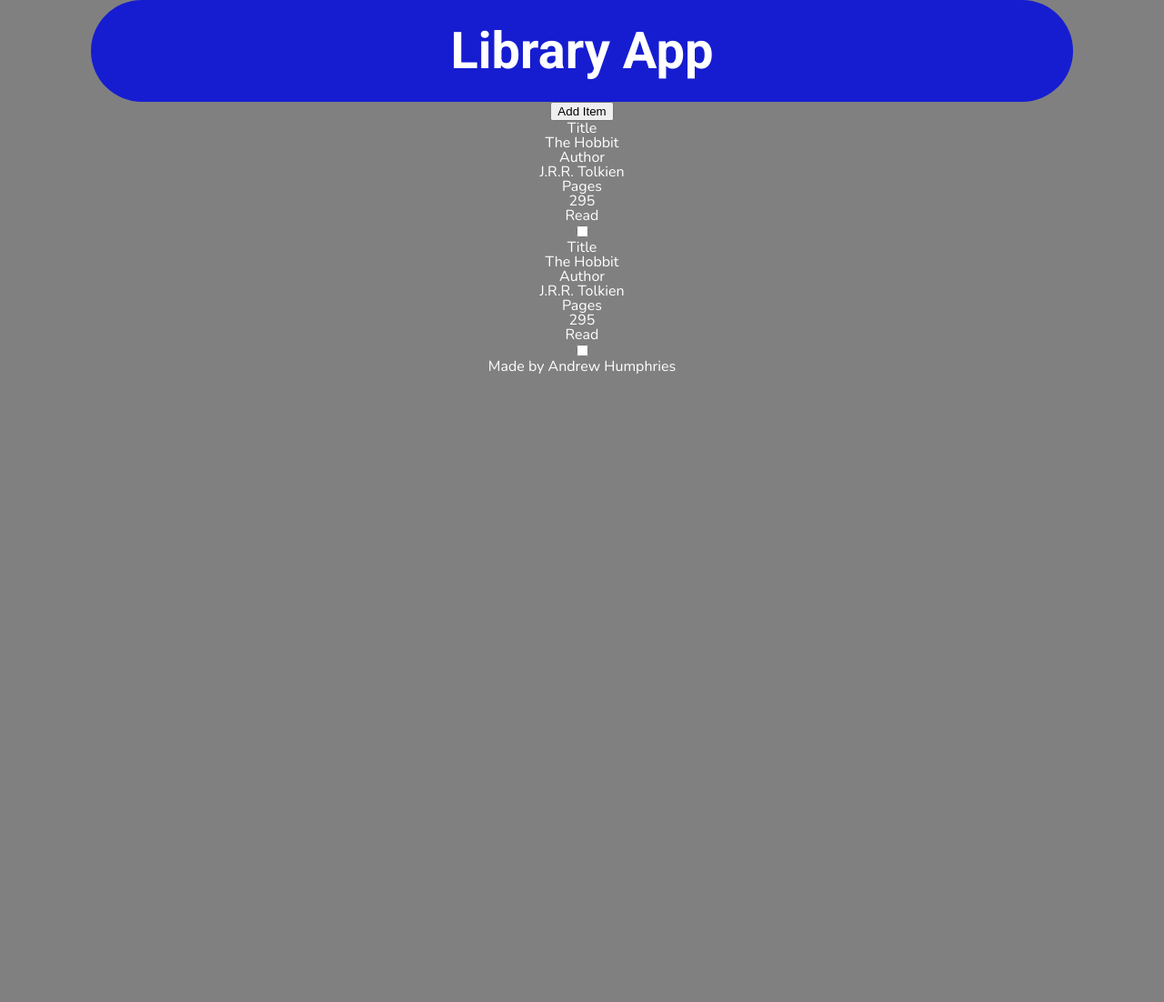
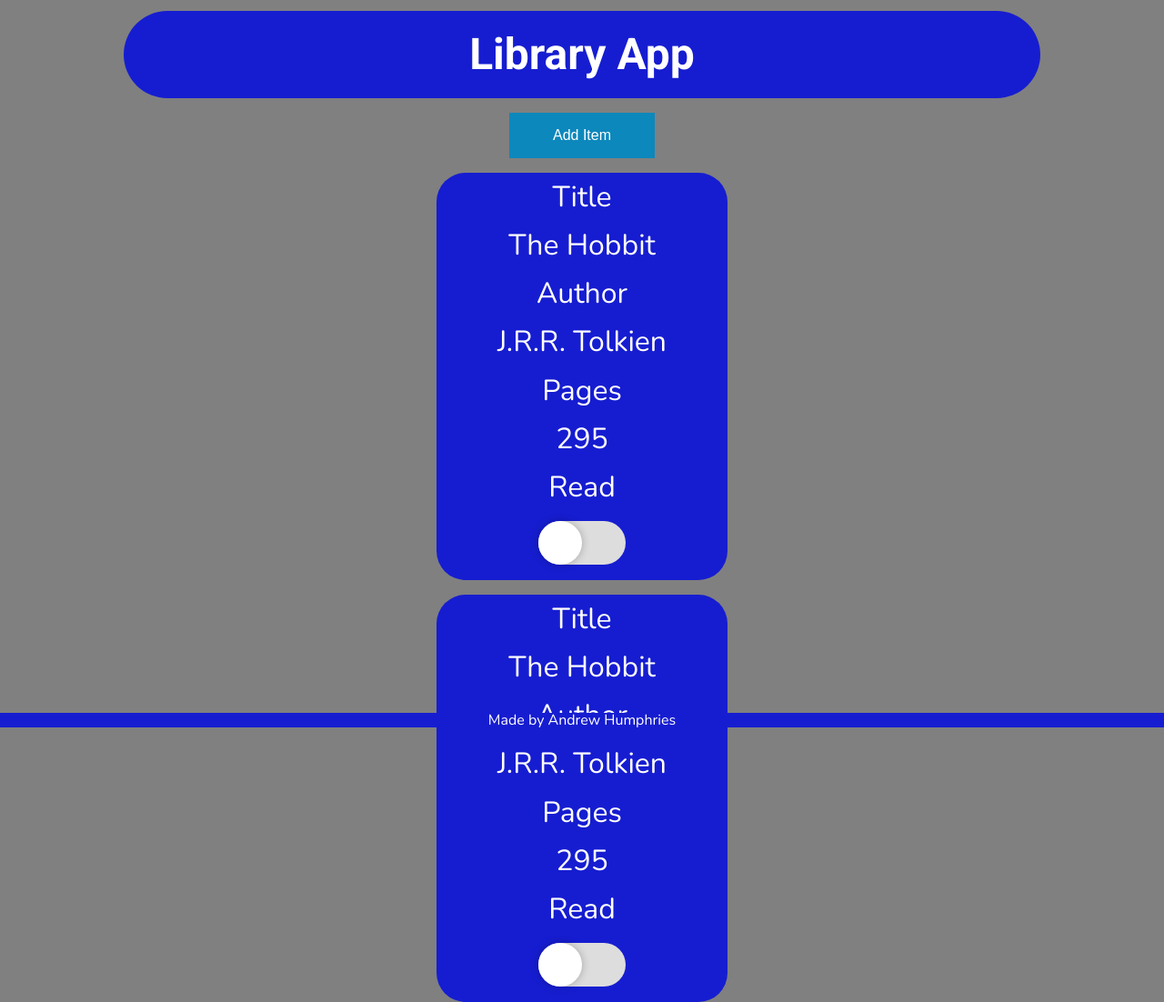
Before and after one commit to jehutymsms/Library-Odin-project, a plain HTML site: page index.html in a window 1280 px wide. Shown: the whole page at 91% size. Before the commit the page ends 800 px from the top, so only its background shows below. Drawn offline with nearby package versions, Linux system fonts and the light colour scheme.

Commit message:
Styling for Cards as well as button for whether an item is read or not

```diff
--- a/style.css
+++ b/style.css
@@ -1,19 +1,19 @@
 @import url('https://fonts.googleapis.com/css2?family=Nunito&family=Roboto:wght@700&display=swap');
 
 :root {
-
 	--clr-accent-200:#650000;
 	--clr-accent-600:#025601;
 
 	--clr-primary-100:#fff;
     --clr-secondary-400:#808080;
     --clr-accent-300:#161DD0;
+	--clr-accent-500:#0D88BC;
 
 	--ff-primary:'Roboto', sans-serif;
     --ff-accent:'Nunito', sans-serif;
 }
 
-/* Font Variables*/
+
 
 
 html, body, div, span, applet, object, iframe,
@@ -41,21 +41,130 @@ article, aside, details, figcaption, figure,
 footer, header, hgroup, menu, nav, section {
 	display: block;
 }
+
+html, body {
+    -moz-box-sizing:border-box;
+    -webkit-box-sizing:border-box;
+    box-sizing:border-box;
+    height: 100vh;
+}
+
+
 body {
 	line-height: 1;
-	position: relative;
 	text-align: center;
 	color: var(--clr-primary-100);
 	background-color: var(--clr-secondary-400);
 	font-family: var(--ff-accent);
 }
 
+.header{
+	padding-top: 0.75em;
+}
 #headerContainer {
-	width: 80%;
 	margin: auto;
+	width: 75%;
 	padding: 0.5em;
-	font-size: 3.5em;
+	font-size: 3em;
 	border-radius: 4em;
 	font-family: var(--ff-primary);
 	background-color: var(--clr-accent-300);
 }
+
+
+.button {
+	border: none;
+	padding: 1em 2em;
+	margin: 1em;
+	width: 10em;
+	text-align: center;
+	text-decoration: none;
+	font-size: 1em;
+	cursor: pointer;
+	color: var(--clr-primary-100);
+	background-color: var(--clr-accent-500);
+}
+
+
+.section-body{
+	display: grid;
+	gap:1em;
+}
+
+.cardContainer{
+	display: flex;
+	justify-content: center;
+	align-items: center;
+	margin: auto;
+	font-size: 2em;
+	width: 10em;
+	height: 14em;
+	border-radius: 1em;
+	background-color: var(--clr-accent-300);
+}
+
+.card{
+	display:grid;
+	height: 100%;
+	width: 100%;
+	border-radius: 1em;
+}
+
+.card >*{
+
+	align-self: center;
+	justify-self: center;
+}
+
+
+.toggle{
+	--width:3em;
+	--height:calc(var(--width) / 2 );
+	--border-radius: calc(var(--height) / 2);
+
+	display: inline-block;
+	cursor: pointer;
+}
+
+.toggle__input {
+	display: none;
+}
+
+.toggle__fill{
+	position: relative;
+	width: var(--width);
+	height: var(--height);
+	border-radius: var(--border-radius);
+	background: #dddddd;
+	transition: background 0.2s;
+}
+
+.toggle__input:checked ~ .toggle__fill{
+	background: #009578;
+}
+
+.toggle__fill::after{
+	content: "";
+	position: absolute;
+	top:0;
+	left: 0;
+	height: var(--height);
+	width: var(--height);
+	background: #ffffff;
+	box-shadow: 0 0 10px rgba(0, 0, 0, 0.25);
+	border-radius: var(--border-radius);
+	transition: transform 0.2s;
+}
+
+
+.toggle__input:checked ~ .toggle__fill::after{
+	transform: translateX(var(--height));
+}
+
+
+footer{
+	position: fixed;
+	bottom: 0;
+	width: 100%;
+	background-color:var(--clr-accent-300);
+}
```
